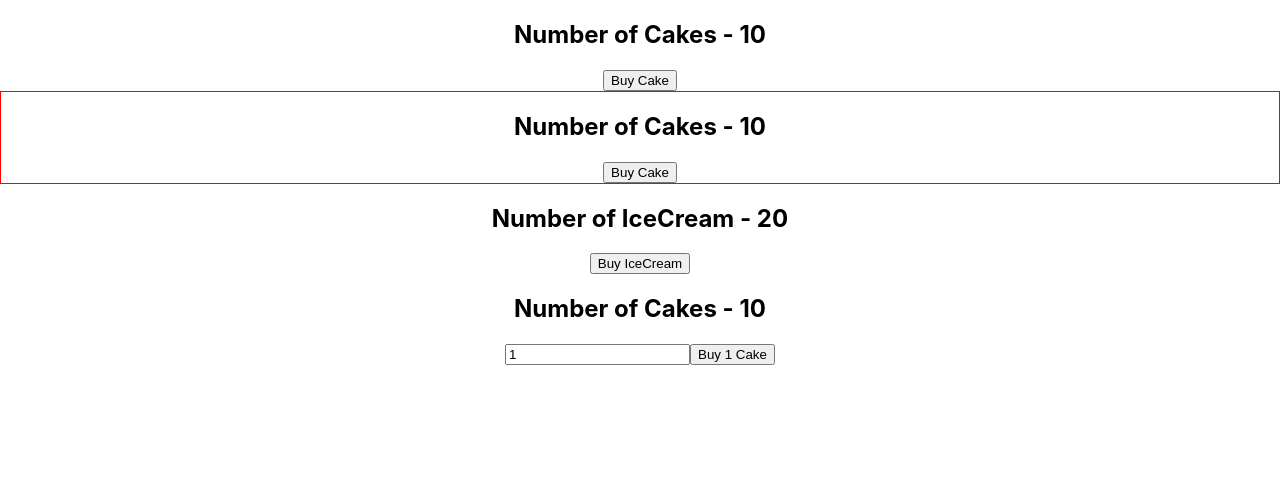
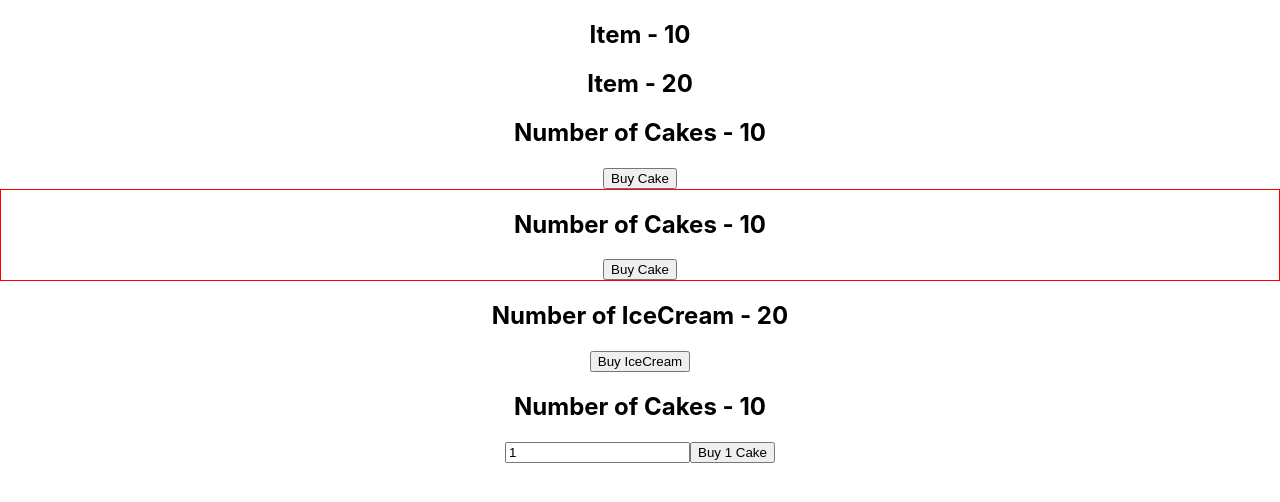
Before and after one commit to blackeagle94/Redux, a React (Create React App) app in the folder redux-react/: page / in a window 1280 px wide. Shown: the top 502 px of the page. Built offline with nearby package versions, Linux system fonts and the light colour scheme.

Commit message:
learned how to use secon param in mapStateToProps

```diff
--- a/redux-react/src/App.js
+++ b/redux-react/src/App.js
@@ -2,11 +2,14 @@
 import CakeContainer from './components/CakeContainer';
 import HooksCakeContainer from './components/HooksCakeContainer';
 import IceCreamContainer from './components/IceCreamContainer';
+import ItemContainer from './components/ItemContainer';
 import NewCakeContainer from './components/NewCakeContainer';
 
 function App() {
   return (
     <div className="App">
+    <ItemContainer cake />
+    <ItemContainer />
         <CakeContainer />
         <HooksCakeContainer />
         <IceCreamContainer />
--- /dev/null
+++ b/redux-react/src/components/ItemContainer.js
@@ -0,0 +1,19 @@
+import React from 'react'
+import { connect } from 'react-redux'
+
+function ItemContainer(props) {
+    return (
+        <div>
+            <h2>Item  - {props.item}</h2>
+        </div>
+    )
+}
+
+const mapStateToProps = (state, ownProps) => {
+    const itemState = ownProps.cake ? state.cake.numOfCakes : state.iceCream.numOfIceCreams
+    return {
+        item: itemState
+    }
+}
+
+export default connect(mapStateToProps)(ItemContainer)
```
Also changed, not shown: 1 other file (tests, documents, lock files or other folders).
